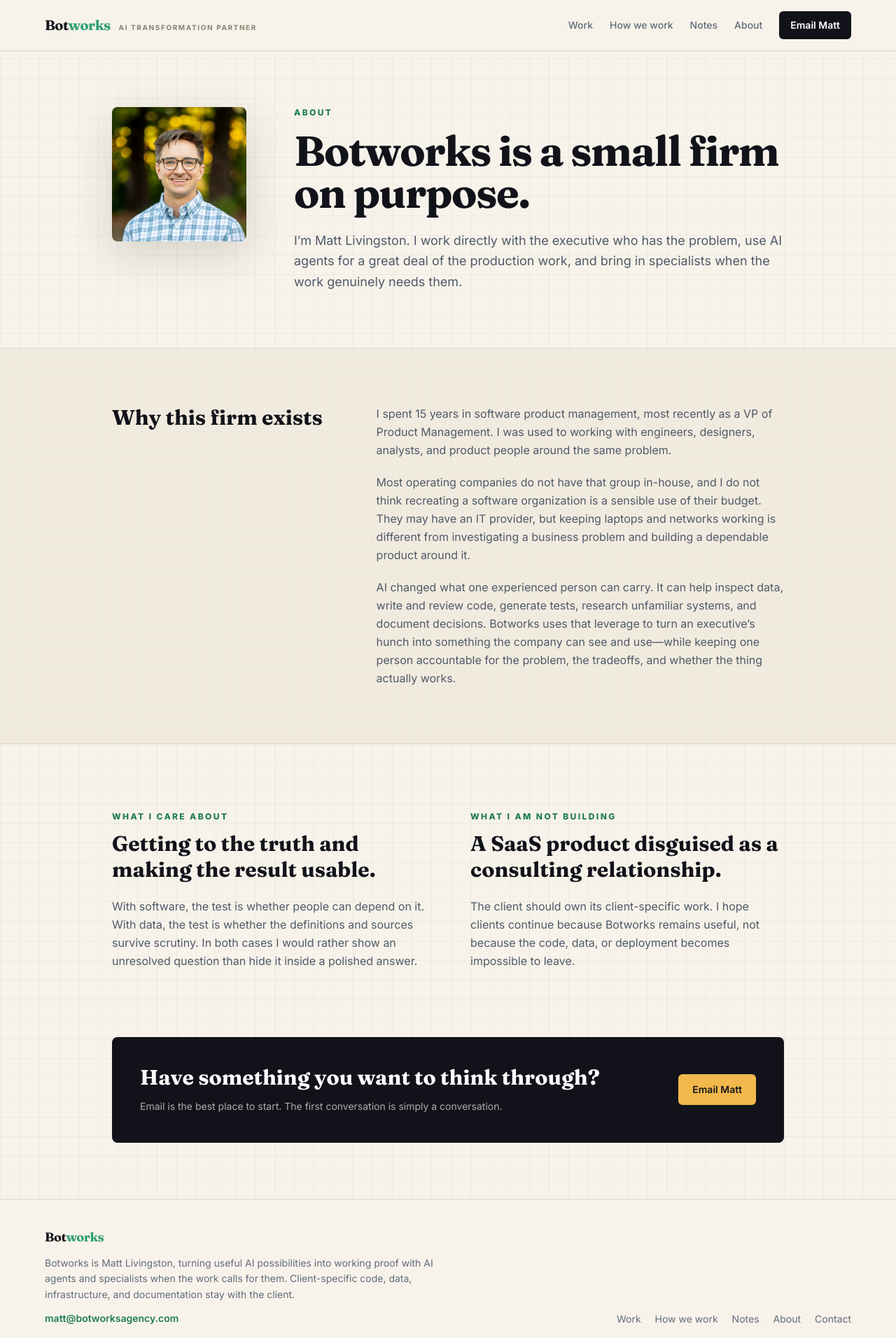
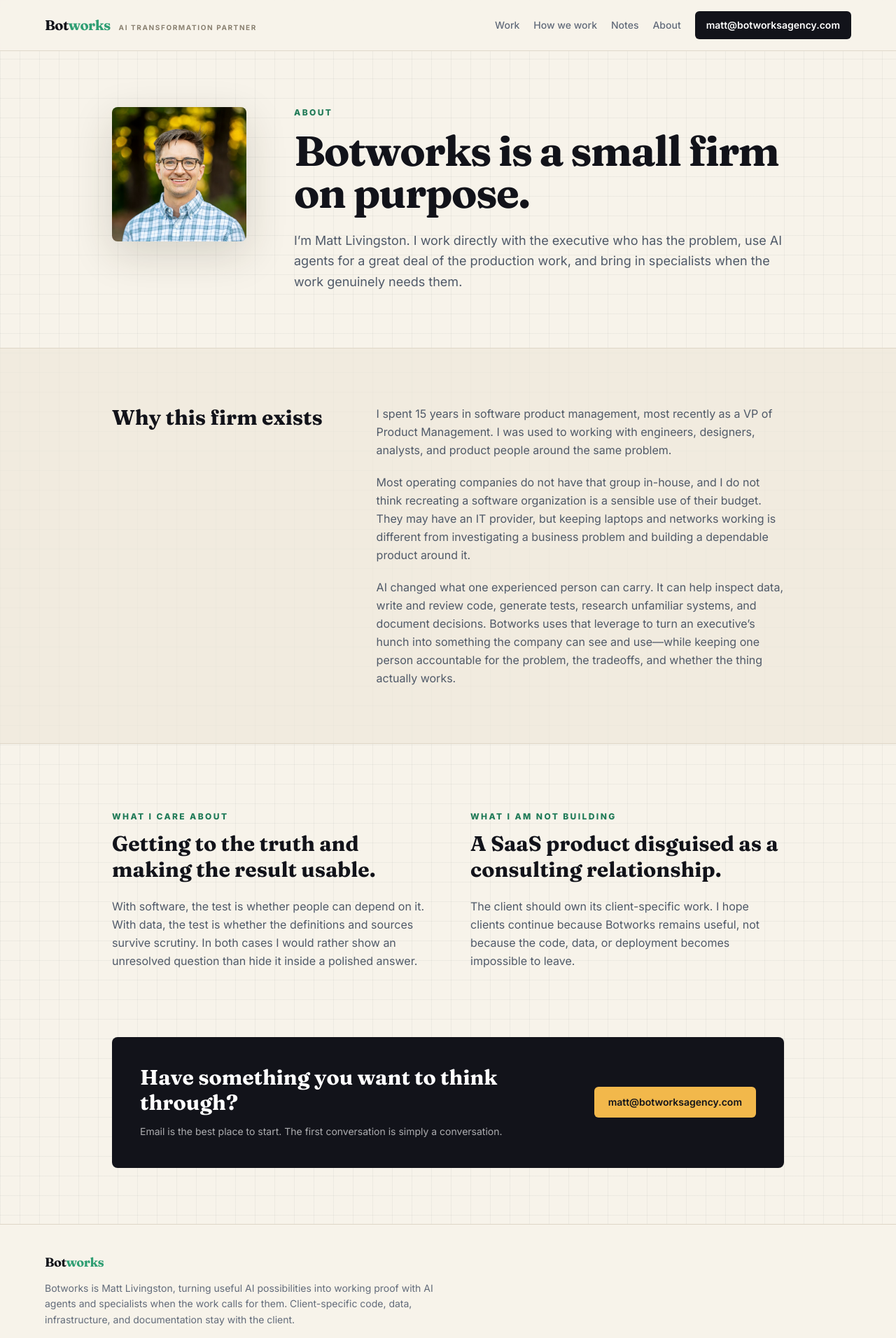
Before and after one commit to thebotcandoit/thebotcandoit.com, a Next.js app: page /about in a window 1280 px wide. Shown: the top 1912 px of the page at 70% size. Built offline with nearby package versions, Linux system fonts and the light colour scheme.

Commit message:
Expose contact email in site calls to action

```diff
--- a/components/CaseStudyPage.js
+++ b/components/CaseStudyPage.js
@@ -93,7 +93,7 @@
                 <h2 className="font-display text-2xl font-bold text-[#12131a]">Does this resemble work inside your company?</h2>
                 <p className="mt-2 text-sm leading-relaxed text-[#626b7a]">Send Matt the rough version. The first conversation can begin before the problem has a clean name.</p>
               </div>
-              <a href="mailto:matt@botworksagency.com" className="mt-5 inline-flex shrink-0 rounded-md bg-[#12131a] px-5 py-3 text-sm font-semibold text-white hover:bg-[#2f9e73] sm:mt-0">Email Matt</a>
+              <a href="mailto:matt@botworksagency.com" className="mt-5 inline-flex shrink-0 rounded-md bg-[#12131a] px-5 py-3 text-sm font-semibold text-white hover:bg-[#2f9e73] sm:mt-0">matt@botworksagency.com</a>
             </div>
           </section>
         </main>
--- a/components/Nav.js
+++ b/components/Nav.js
@@ -18,11 +18,11 @@
           <span className="font-display text-xl font-bold tracking-tight text-[#12131a]">Bot<span className="text-[#2f9e73]">works</span></span>
           <span className="hidden text-[10px] font-bold uppercase tracking-[0.16em] text-[#8a8171] sm:inline">AI transformation partner</span>
         </Link>
-        <div className="hidden items-center gap-6 md:flex">
+        <div className="hidden items-center gap-5 lg:flex">
           {links.map(([label, href]) => <Link key={href} href={href} className="text-sm font-medium text-[#626b7a] transition-colors hover:text-[#12131a]">{label}</Link>)}
-          <a href="mailto:matt@botworksagency.com" className="rounded-md bg-[#12131a] px-4 py-2.5 text-sm font-semibold text-white transition-colors hover:bg-[#2f9e73]">Email Matt</a>
+          <a href="mailto:matt@botworksagency.com" className="rounded-md bg-[#12131a] px-4 py-2.5 text-sm font-semibold text-white transition-colors hover:bg-[#2f9e73]">matt@botworksagency.com</a>
         </div>
-        <button type="button" onClick={() => setOpen((value) => !value)} className="flex h-10 w-10 items-center justify-center rounded-md border border-[#ded6c7] md:hidden" aria-expanded={open} aria-controls="mobile-navigation" aria-label={open ? 'Close menu' : 'Open menu'}>
+        <button type="button" onClick={() => setOpen((value) => !value)} className="flex h-10 w-10 items-center justify-center rounded-md border border-[#ded6c7] lg:hidden" aria-expanded={open} aria-controls="mobile-navigation" aria-label={open ? 'Close menu' : 'Open menu'}>
           <span className="sr-only">Menu</span>
           <span className="flex w-5 flex-col gap-1.5">
             <span className={`h-0.5 bg-[#12131a] transition-transform ${open ? 'translate-y-1 rotate-45' : ''}`} />
@@ -31,10 +31,10 @@
         </button>
       </div>
       {open && (
-        <div id="mobile-navigation" className="mx-auto mt-4 max-w-6xl border-t border-[#ded6c7] pt-3 md:hidden">
+        <div id="mobile-navigation" className="mx-auto mt-4 max-w-6xl border-t border-[#ded6c7] pt-3 lg:hidden">
           <div className="flex flex-col">
             {links.map(([label, href]) => <Link key={href} href={href} onClick={() => setOpen(false)} className="py-3 text-base font-medium text-[#12131a]">{label}</Link>)}
-            <a href="mailto:matt@botworksagency.com" className="mt-2 rounded-md bg-[#12131a] px-4 py-3 text-center text-base font-semibold text-white">Email Matt</a>
+            <a href="mailto:matt@botworksagency.com" className="mt-2 rounded-md bg-[#12131a] px-4 py-3 text-center text-base font-semibold text-white">matt@botworksagency.com</a>
           </div>
         </div>
       )}
--- a/data/homepage.json
+++ b/data/homepage.json
@@ -9,7 +9,7 @@
       "heading": "Use AI to change how important work gets done.",
       "body": "You have a sense that AI could help your business. Botworks turns that possibility into something real—a working tool, process, or analysis built around your company and dependable enough to use.",
       "note": "Working proof changes the conversation. When AI does something valuable for the business, people have a reason to use it—and a clearer idea of what should come next.",
-      "primaryCta": "Email Matt",
+      "primaryCta": "matt@botworksagency.com",
       "secondaryCta": "See the work"
     },
     "proof": {
--- a/pages/about.js
+++ b/pages/about.js
@@ -53,7 +53,7 @@
                 <h2 className="font-display text-3xl font-bold">Have something you want to think through?</h2>
                 <p className="mt-3 text-sm leading-relaxed text-white/65">Email is the best place to start. The first conversation is simply a conversation.</p>
               </div>
-              <a href="mailto:matt@botworksagency.com" className="mt-6 inline-flex shrink-0 rounded-md bg-[#f2b84b] px-5 py-3 text-sm font-semibold text-[#12131a] hover:bg-white sm:mt-0">Email Matt</a>
+              <a href="mailto:matt@botworksagency.com" className="mt-6 inline-flex shrink-0 rounded-md bg-[#f2b84b] px-5 py-3 text-sm font-semibold text-[#12131a] hover:bg-white sm:mt-0">matt@botworksagency.com</a>
             </div>
           </section>
         </main>
--- a/pages/how-we-work.js
+++ b/pages/how-we-work.js
@@ -1,4 +1,3 @@
-import Link from 'next/link'
 import Nav from '../components/Nav'
 import Footer from '../components/Footer'
 import SiteHead from '../components/SiteHead'
@@ -113,7 +112,7 @@
                 <h2 className="font-display text-3xl font-bold">Start with the rough problem.</h2>
                 <p className="mt-3 max-w-2xl text-sm leading-relaxed text-white/65">You do not need to decide whether this is AI, software, data, or operations work before getting in touch.</p>
               </div>
-              <Link href="/contact" className="mt-6 inline-flex shrink-0 rounded-md bg-[#f2b84b] px-5 py-3 text-sm font-semibold text-[#12131a] hover:bg-white sm:mt-0">Contact Matt</Link>
+              <a href="mailto:matt@botworksagency.com" className="mt-6 inline-flex shrink-0 rounded-md bg-[#f2b84b] px-5 py-3 text-sm font-semibold text-[#12131a] hover:bg-white sm:mt-0">matt@botworksagency.com</a>
             </div>
           </section>
         </main>
```
